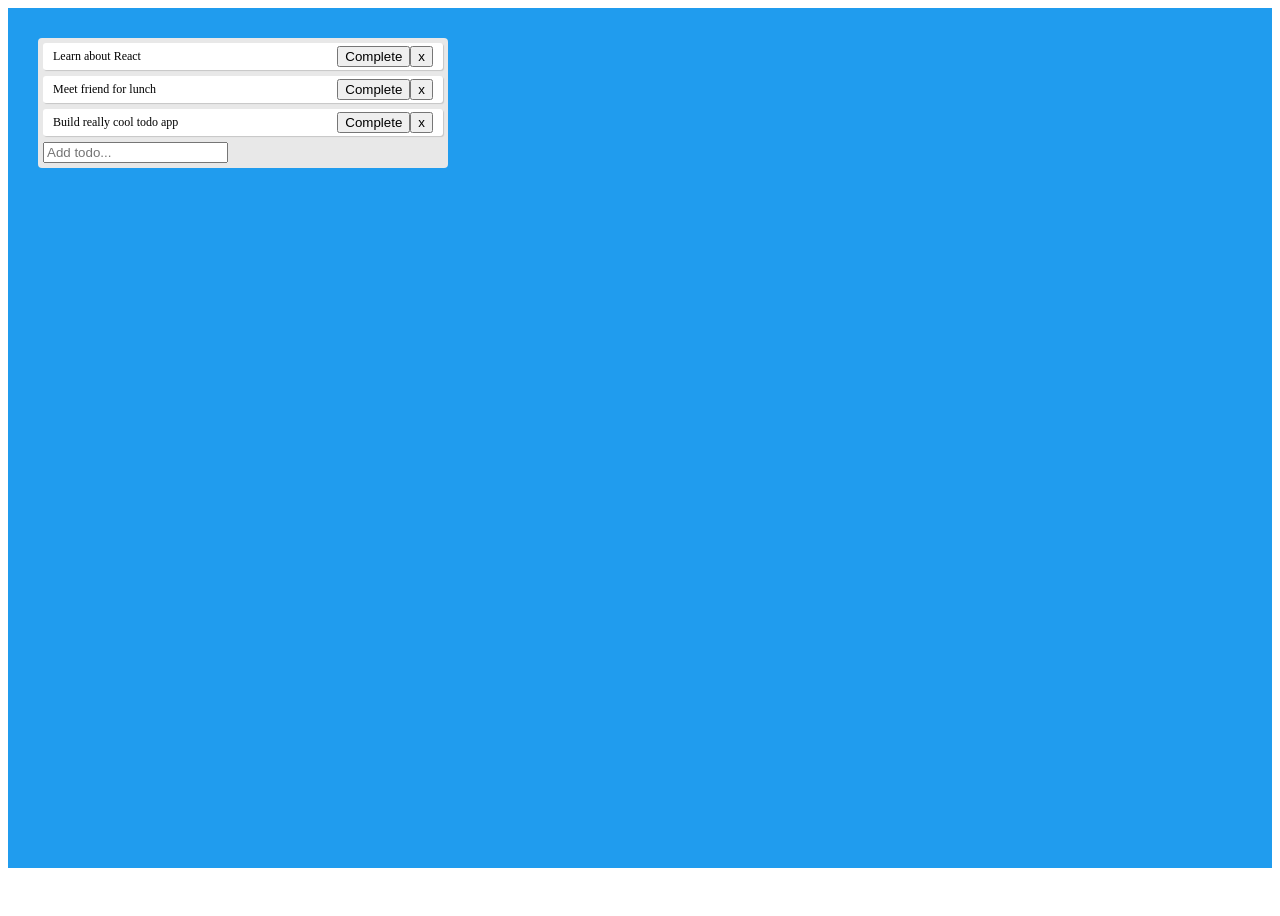
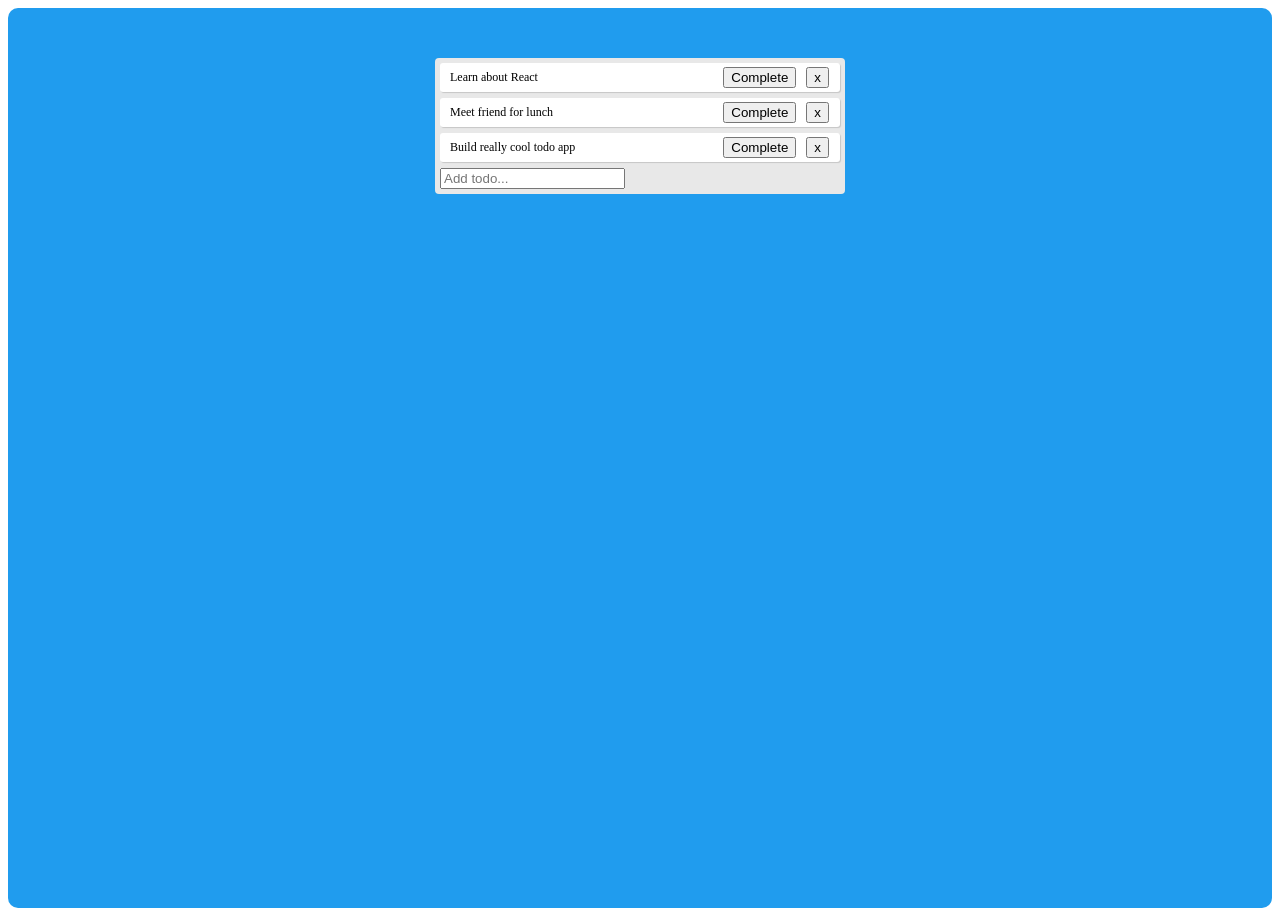
Before and after one commit to ab-noori/react-todo-app, a React (Create React App) app: page / in a window 1280 px wide. Before the commit the page ends 876 px from the top, so only its background shows below. Built offline with nearby package versions, Linux system fonts and the light colour scheme.

Commit message:
Add styling.

```diff
--- a/src/App.scss
+++ b/src/App.scss
@@ -1,13 +1,18 @@
 .app {
+  padding: 50px;
+  height: 100vh;
+  display: flex;
   background: #209cee;
-  padding: 30px;
-  height: 100vh;
+  justify-content: center;
+  align-items: flex-start;
+  border-radius: 10px;
 }
 
 .todo-list {
   background: #e8e8e8;
   border-radius: 4px;
   padding: 5px;
+  width: 400px;
   max-width: 400px;
 }
 
@@ -22,3 +27,9 @@
   align-items: center;
   justify-content: space-between;
 }
+
+.action-button {
+  display: flex;
+  gap: 10px;
+  padding: 1px;
+}
```
